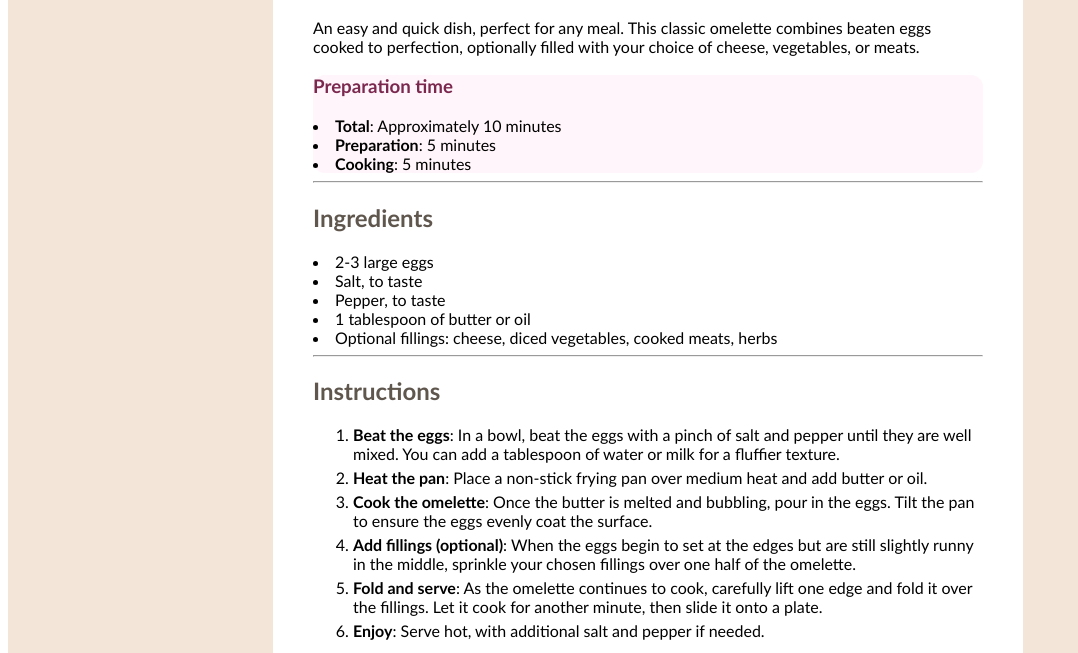
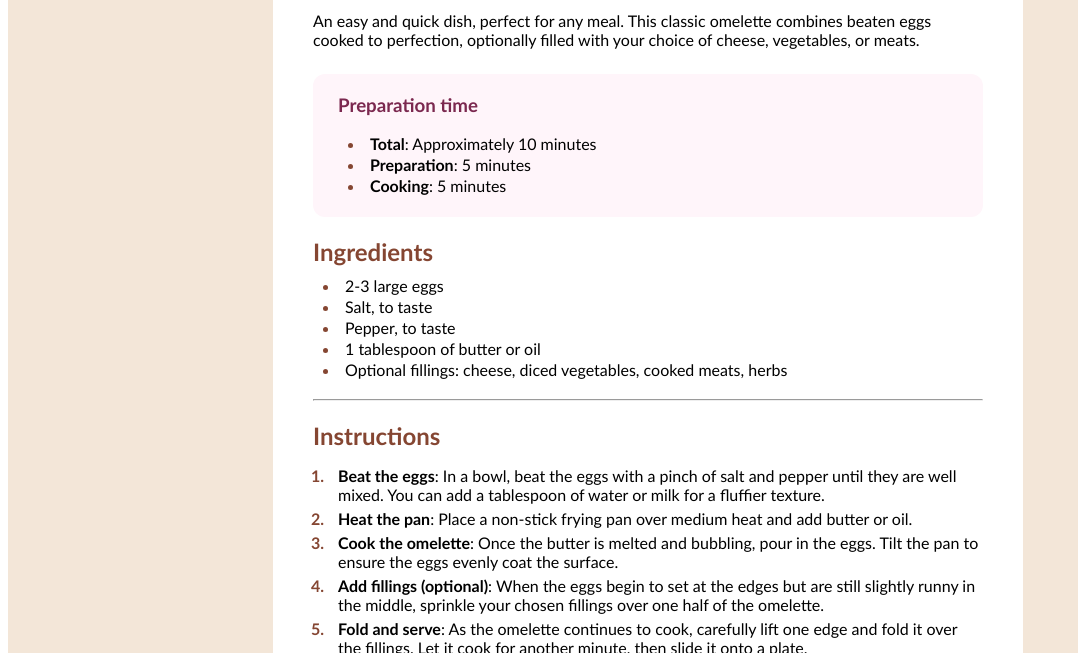
Before and after one commit to kelvin345n/frontend_mentor, a plain HTML site: page recipe-page-main/index.html in a window 1280 px wide. Shown: the part 521-1174 px from the top of the page, without its empty margins (0-1078 px from the left). Drawn offline with Linux system fonts and the light colour scheme; a web font is replaced by a local one.

Commit message:
finished recipe page

```diff
--- a/recipe-page-main/index.html
+++ b/recipe-page-main/index.html
@@ -24,9 +24,10 @@
 
       <div class="body">
         <h1>Simple Omelette Recipe</h1>
-
+        <p>
           An easy and quick dish, perfect for any meal. This classic omelette combines beaten eggs cooked
         to perfection, optionally filled with your choice of cheese, vegetables, or meats.
+        </p>
 
         <div class="preparation-container">
           <div class="preparation">
@@ -38,15 +39,16 @@
           </div>
         </div>
 
-        <hr class="hr">
         <h2 class="brown">Ingredients</h2>
 
+        <div class="ingredients-list">
           <li>2-3 large eggs</li>
           <li>Salt, to taste</li>
           <li>Pepper, to taste</li>
           <li>1 tablespoon of butter or oil</li>
           <li>Optional fillings: cheese, diced vegetables, cooked meats, herbs
           </li>
+        </div>
         <hr class="hr">
         <h2 class="brown">Instructions</h2>
 
@@ -102,11 +104,12 @@
         </table>
       </div>
     </div>
+
   </div>
-
   <div class="attribution">
     Challenge by <a href="https://www.frontendmentor.io?ref=challenge" target="_blank">Frontend Mentor</a>.
     Coded by <a href="https://github.com/kelvin345n">Kelvin</a>.
   </div>
+
 </body>
 </html>
--- a/recipe-page-main/styles.css
+++ b/recipe-page-main/styles.css
@@ -1,6 +1,7 @@
 #window {
+    border: none;
     width: 100vw;
-    height: 100%;
+    height: 105%;
     display: flex;
     justify-content: center;
     align-items: center;
@@ -18,6 +19,16 @@
     margin: 100px 0 100px 0;
 }
 
+@font-face {
+    font-family: 'Young Serif';
+    src: url('https://fonts.google.com/specimen/Young+Serif') format('truetype');
+    /* Add other font formats (e.g., woff, woff2) for better browser support */
+  }
+
+  body {
+    font-family: 'Young Serif', sans-serif;
+  }
+
 img {
     width: 670px;
     border-radius: 13px;
@@ -25,27 +36,32 @@ img {
     box-sizing: border-box;
 }
 
+.omelette-title{
+    margin-bottom: 0px;
+}
+
 .image {
     align-self: center;
 }
 
 .body{
+
     width: 670px;
     align-self:center;
 }
 
 .preparation-container{
+    border-top: 10px;
     background-color: hsl(330, 100%, 98%);
     border-radius: 12px;
-    border: 15px;
 }
 
 .preparation{
-
+    padding: 1px 0px 20px 25px;
 }
 
 .brown{
-    color: hsl(30, 10%, 34%);
+    color: hsl(14, 45%, 36%);
 }
 
 .prep{
@@ -53,17 +69,55 @@ img {
 }
 
 .hr{
+    color: #ddd;
+}
 
+.instruction-text{
+    padding-left: 15px;
+    padding-bottom: 8px;
+}
+
+.ingredients-list{
+    padding-left: 0px;
+    padding-bottom: 10px;
+}
+
+h1{
+    margin-bottom: 0px;
+}
+p{
+    margin-top: 14px;
+    margin-bottom: 25px
+}
+h2 {
+    margin-bottom: 10px;
+}
+li{
+    border-left: 50px;
+    padding-left: 10px;
+    margin-top: 2px;
+    margin-bottom: 2px;
+}
+li::marker{
+    color: hsl(14, 45%, 36%);
 }
 
 ul li {
+    margin-top: 5px;
     margin-bottom: 5px;
 }
+
+
 ol li {
     margin-bottom: 5px;
 }
 
+ol li::marker{
+    font-weight: bold;
+}
+
 table {
+    width: 100%;
     border-bottom: 10px;
     height: 100px;
     margin-bottom: 20px;
@@ -72,7 +126,7 @@ table {
 
 tr {
     tr:nth-child(even) {background-color: #f2f2f2;}
-    :hover {background-color: pink;};
+
 }
 td {
     border-spacing: 100px;
```
Lines whose indentation alone changed are shown as unchanged.
